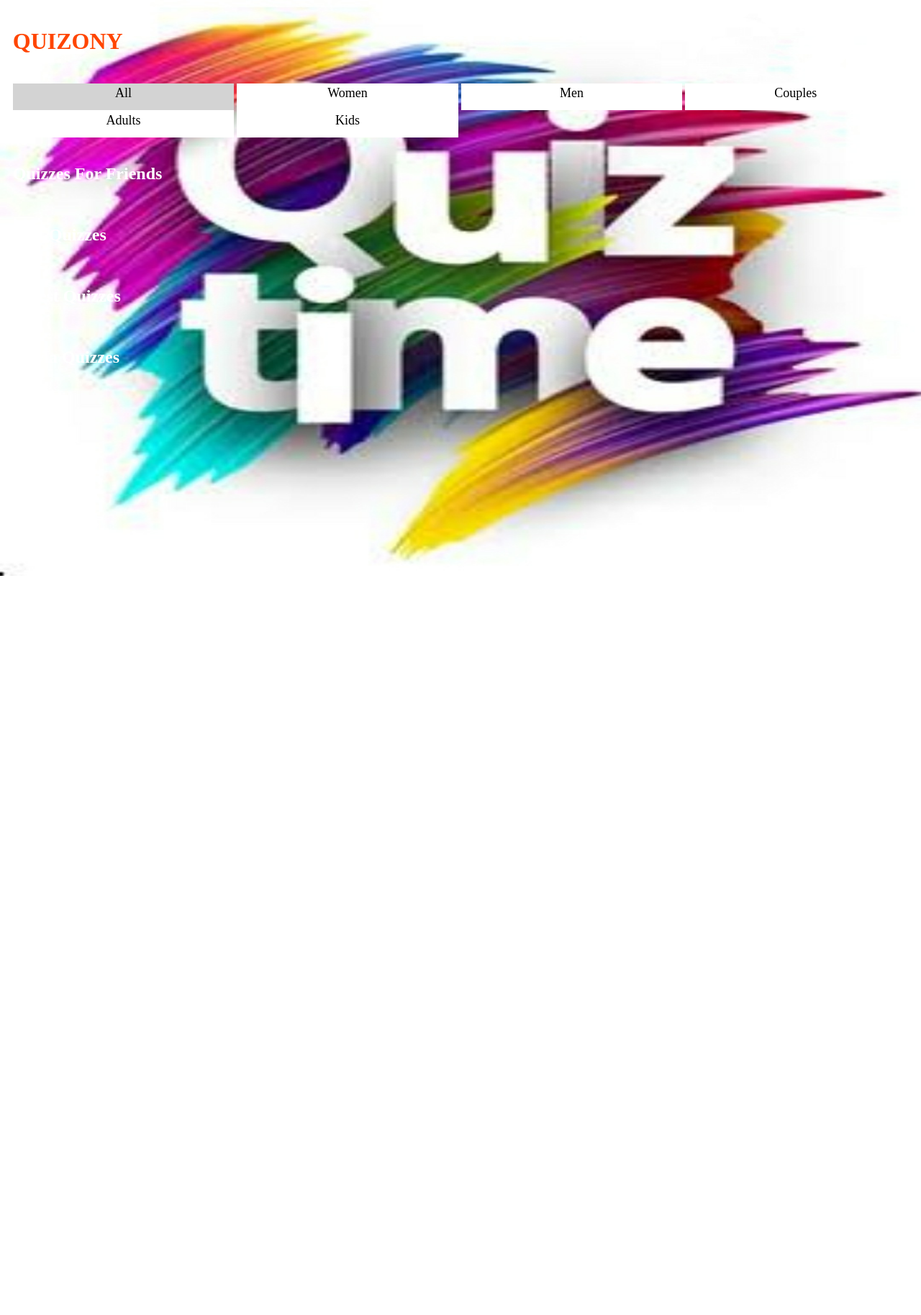
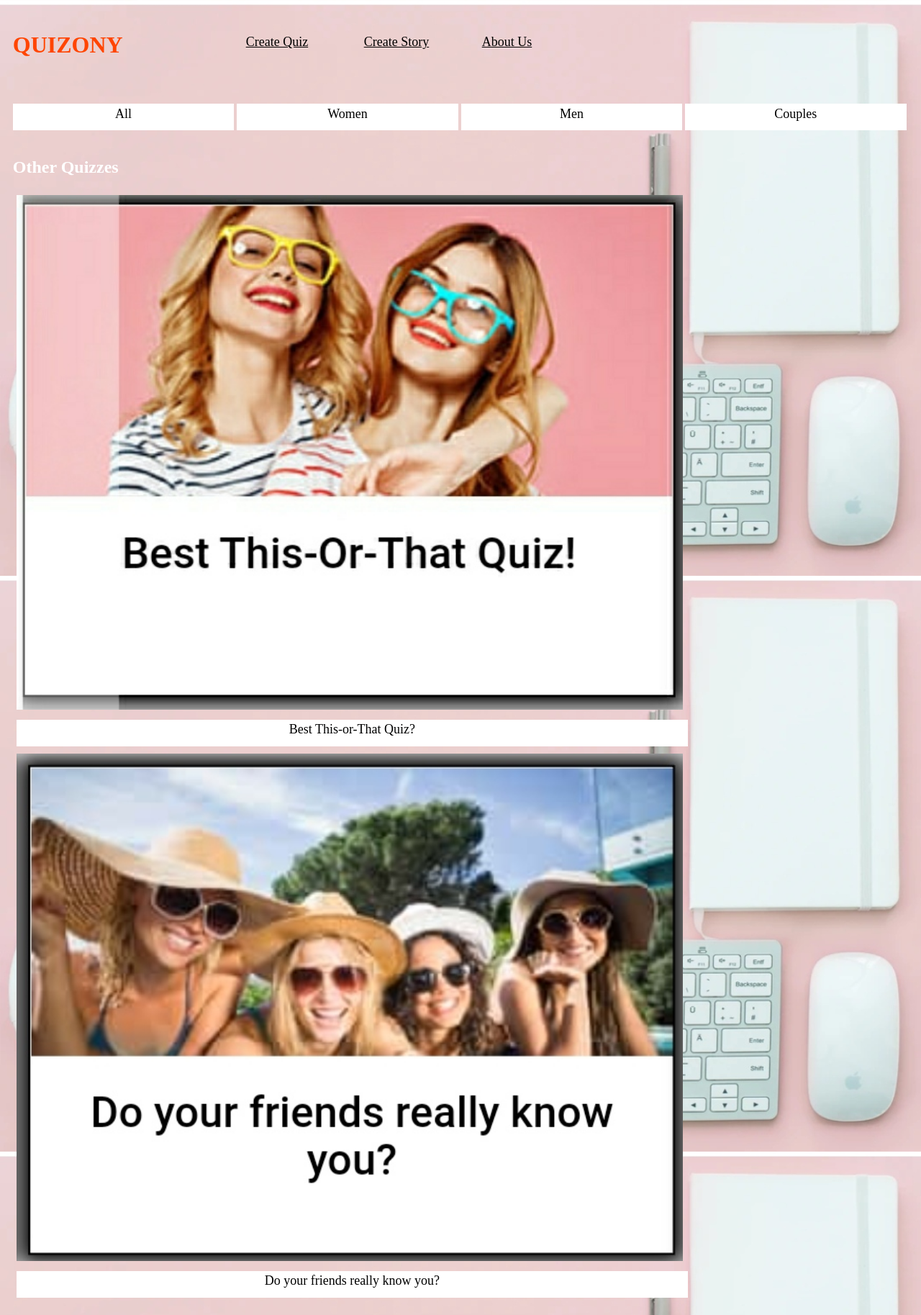
Before and after one commit to Meghana-Ravooru/quiz, a PHP site: page /internship.html in a window 1280 px wide. Shown: the top 1827 px of the page at 72% size. Before the commit the page ends 800 px from the top, so only its background shows below. Run offline with PHP 8.4, Linux system fonts and the light colour scheme.

Commit message:
Add files via upload

```diff
--- a/index.php
+++ b/index.php
@@ -1,5 +1,5 @@
 <?php
 
-include_once("internship1.html");
+include_once("internship.html");
 
 ?>
--- a/internship.html
+++ b/internship.html
@@ -1,39 +1,107 @@
 <!DOCTYPE html>
 <html lang="en">
 <head>
-     <meta charset="utf-8">
+     <meta charset="viewport" content="width=device-width, initial-scale=1.0">
      <title>quizony.com</title>
      <link rel="stylesheet" href="intern.css">
 <style>
 body{
         background-color:#c0c0c0;
-        background-image:url('bg1-pic.jpg');
+        background-image:url('bg1.jpg');
         background-repeat:no-repeat;
         background-attachment:fixed;
         background-size: 100% 100%;
 }
+.row{
+    display: flex;
+}
+.column{
+     flex: 50%;
+     padding: 5px;
+}
+
 </style>
 </head>
+   <div class="navbar">
 
+      <h1>Quizony</h1>&nbsp;&nbsp;&nbsp;&nbsp;&nbsp;&nbsp;&nbsp;&nbsp;&nbsp;&nbsp;&nbsp;&nbsp;&nbsp;&nbsp;&nbsp;&nbsp;&nbsp;&nbsp;&nbsp;&nbsp;&nbsp;&nbsp;&nbsp;&nbsp;&nbsp;&nbsp;&nbsp;&nbsp;&nbsp;&nbsp;&nbsp;&nbsp;&nbsp;&nbsp;&nbsp;&nbsp;&nbsp;&nbsp;&nbsp;&nbsp;&nbsp;
+      <div class="intro">
+        <div class="row">
+          <div class="column">
+             <a href="https:/www.quizony.com/select-quiz-to-create.html">Create Quiz</a>&nbsp;&nbsp;
+          </div>
+          <div class="column">
+             <a href="https:/www.quizony.com/add-user-story.html">Create Story</a></a>&nbsp;&nbsp;
+          </div>
+          <div class="column">
+             <a href="https:/www.quizony.com/our-story.html">About Us</a>&nbsp;&nbsp;
+          </div>
+        </div>
+      </div>
+   </div>
 
-        <h1>QUIZONY</h1>
    <br>
+
    <nav>
-     <a href="all.html" class="active">All</a>
-     <a href="women.html">Women</a>
-     <a href="men.html">Men</a>
-     <a href="couple.html">Couples</a>
-     <a href="adult.html">Adults</a>
-     <a href="kids.html">Kids</a>
+   <div style="width:100%; white-space: nowrap; overflow-x: scroll;">
+     <a href="all.html" class="button">All</a>
+     <a href="women.html" class="button">Women</a>
+     <a href="men.html" class="button">Men</a>
+     <a href="couple.html" class="button">Couples</a>
+     <a href="adult.html" class="button">Adults</a>
+     <a href="kids.html" class="button">Kids</a>
+   </div>
    </nav>
    <br>
-<h2>Quizzes For Friends</h2>
+  <h2> Other Quizzes </h2>
+  <div class="row">
+   <div class="column">
+   <img src="ht11.jpg" alt="pic" style="width:75%">
+   </div>
+</div>
+<nav>
+<div class="row">
+  <div class="column">
+  <a href=https://www.matequiz.com/index.html style="width:75%">Best This-or-That Quiz?</a>
+  </div>
+</div>
+<div class="row">
+   <div class="column">
+   <img src="ht12.jpg" alt="pic" style="width:75%">
+   </div>
+ </div>
+ <nav>
+<div class="row">
+  <div class="column">
+  <a href=https://www.dudequiz.com/index.html style="width:75%">Do your friends really know you?</a>
+  </div>
+ </div>
+ </nav>
  <br>
-<h2>Best Quizzes </h2>
+ <div class="row">
+  <div class="column">
+  <img src="ht21.jpg" alt="pic" style="width:75%">
+  </div>
+</div>
+<nav>
+ <div class="row">
+  <div class="column">
+  <a href=https://www.quizony.com/predict-my-future/index.html style="width:75%">Predict My Future!</a>
+  </div>
+</div>
+<div class="row">
+  <div class="column">
+  <img src="ht22.jpg" alt="pic" style="width:75%">
+  </div>
+</div>
+ <nav>
+<div class="row">
+  <div class="column">
+  <a href=https://www.quizony.com/can-we-guess-your-age/index.html style="width:75%">Can We Guess Your Age?</a>
+  </div>
+ </div>
  <br>
-<h2>Latest Quizzes </h2>
-<br>
-<h2>Trivia Quizzes </h2>
+</div>
  <br>
 
 </body>
```
Lines whose indentation alone changed are shown as unchanged.
